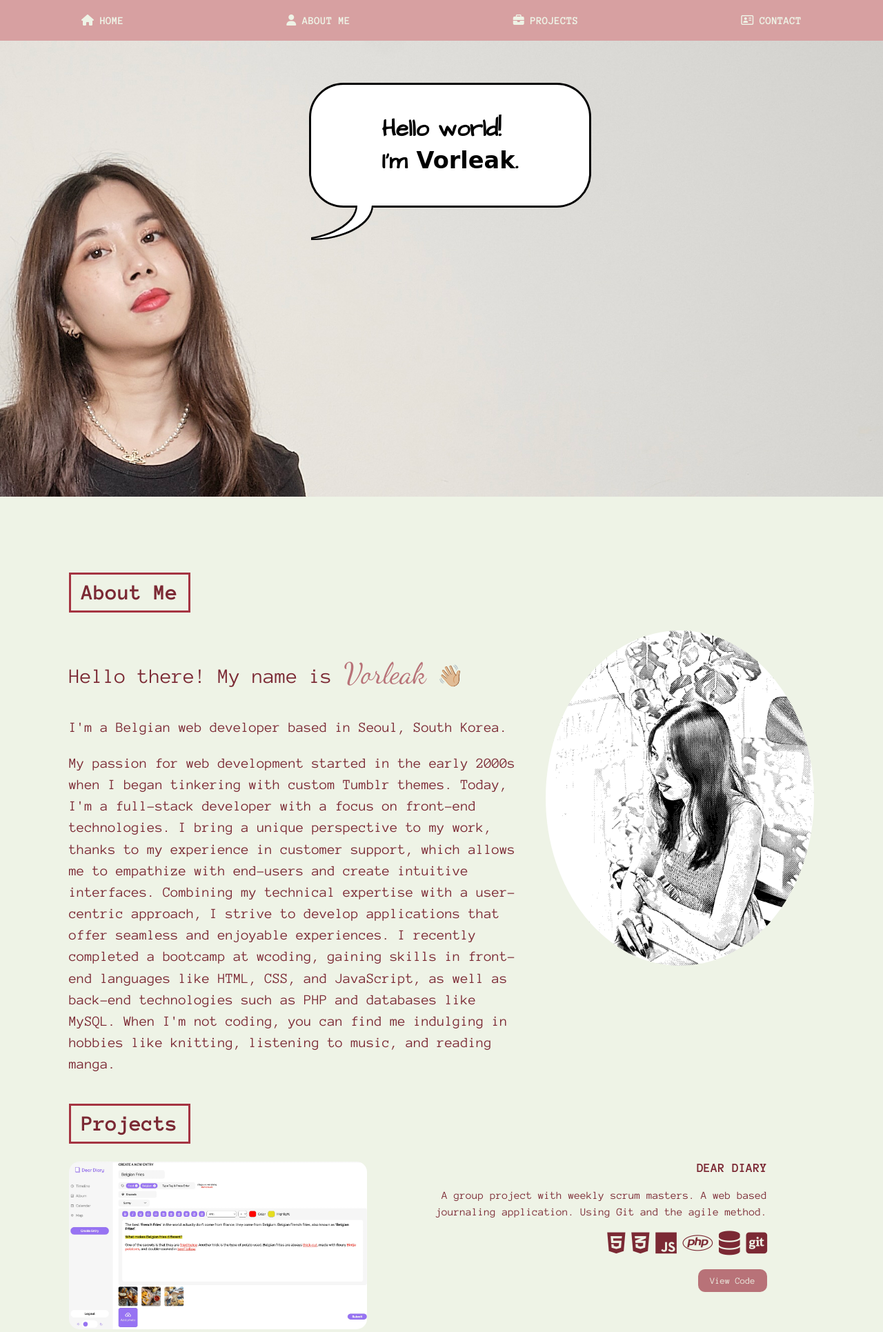
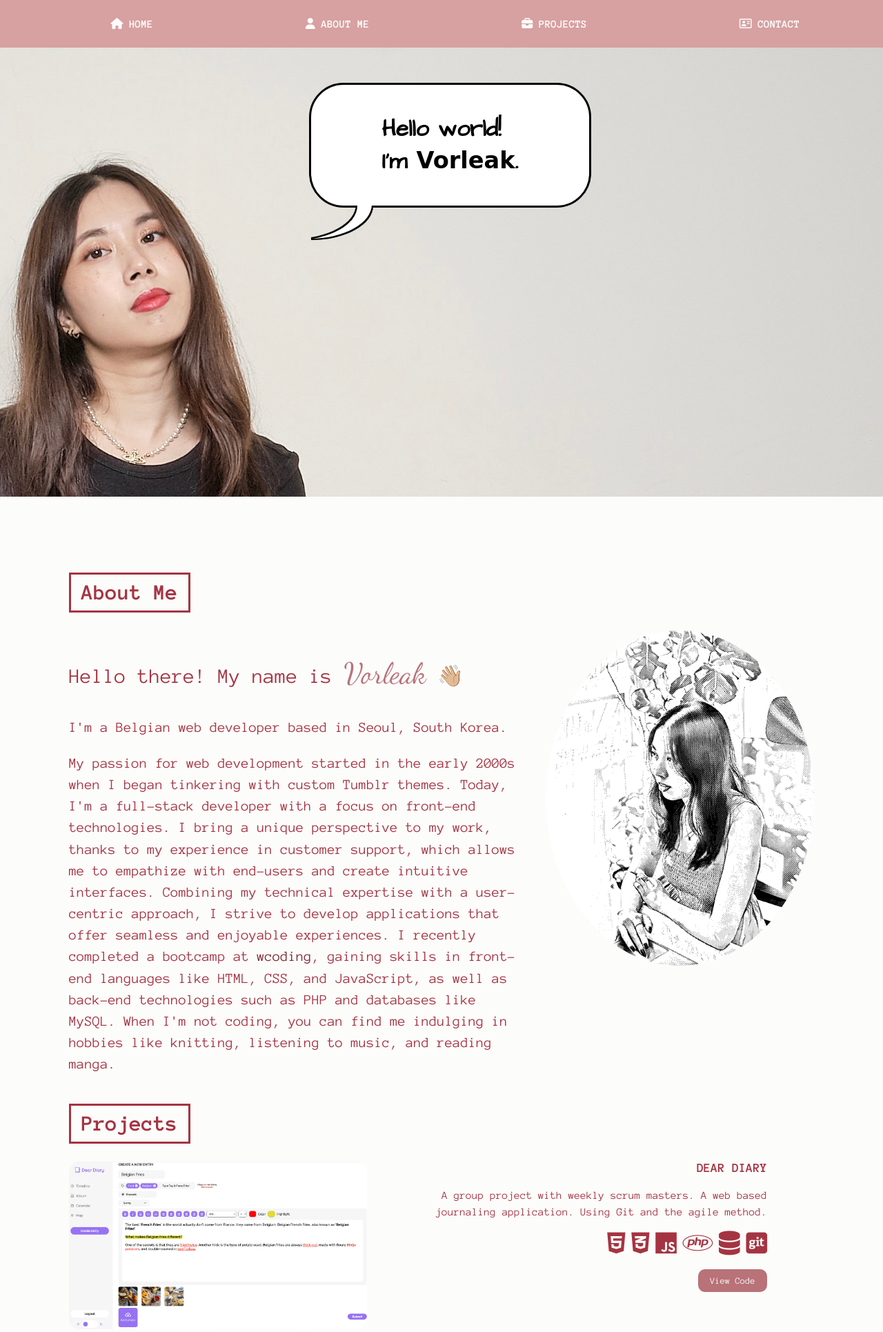
Before and after one commit to longvorleak/longvorleak.github.io, a PHP site: page / in a window 1280 px wide. Shown: the top 1931 px of the page at 69% size. Run offline with PHP 8.4, Linux system fonts and the light colour scheme; some libraries are stand-ins or nearby versions; some web fonts are replaced.

Commit message:
adjust color palette

```diff
--- a/style.css
+++ b/style.css
@@ -10,7 +10,7 @@
     --main-accent: #A53442;
     --main-color: #D7A0A1;
     --light-accent: #AEA7A5;
-    --light-color: #eef3e6;
+    --light-color: #fcfcfb;
     --button-radius: 50px;
     --border-radius: 5px;
   }
@@ -27,7 +27,7 @@ font-family: 'Fuzzy Bubbles', cursive;
 html {
     font-family: 'Anonymous Pro', monospace;
     background-color: var(--light-color);
-    color: var(--dark-accent);
+    color: var(--main-accent);
     overflow-x: hidden;
     scroll-behavior: smooth;
     scroll-snap-type: y mandatory;
@@ -127,7 +127,7 @@ button:hover {
     list-style-type: none;
     display: flex;
     justify-content: space-around;
-    padding: 5px 0px;
+    padding: 10px 10x;
     box-sizing: border-box;
 }
 
@@ -139,12 +139,12 @@ nav {
     top: 0;
     width: 100vw;
     z-index: 2;
+    padding: 10px;
 }
 
 .ul-nav a:hover {
-    border: solid 2px var(--dark-color);
     width: fit-content;
-    padding: 10px 15px;
+    padding: 10px 10px;
     background-color: var(--dark-color);
     border-radius: var(--border-radius);
     box-sizing: border-box;
```
